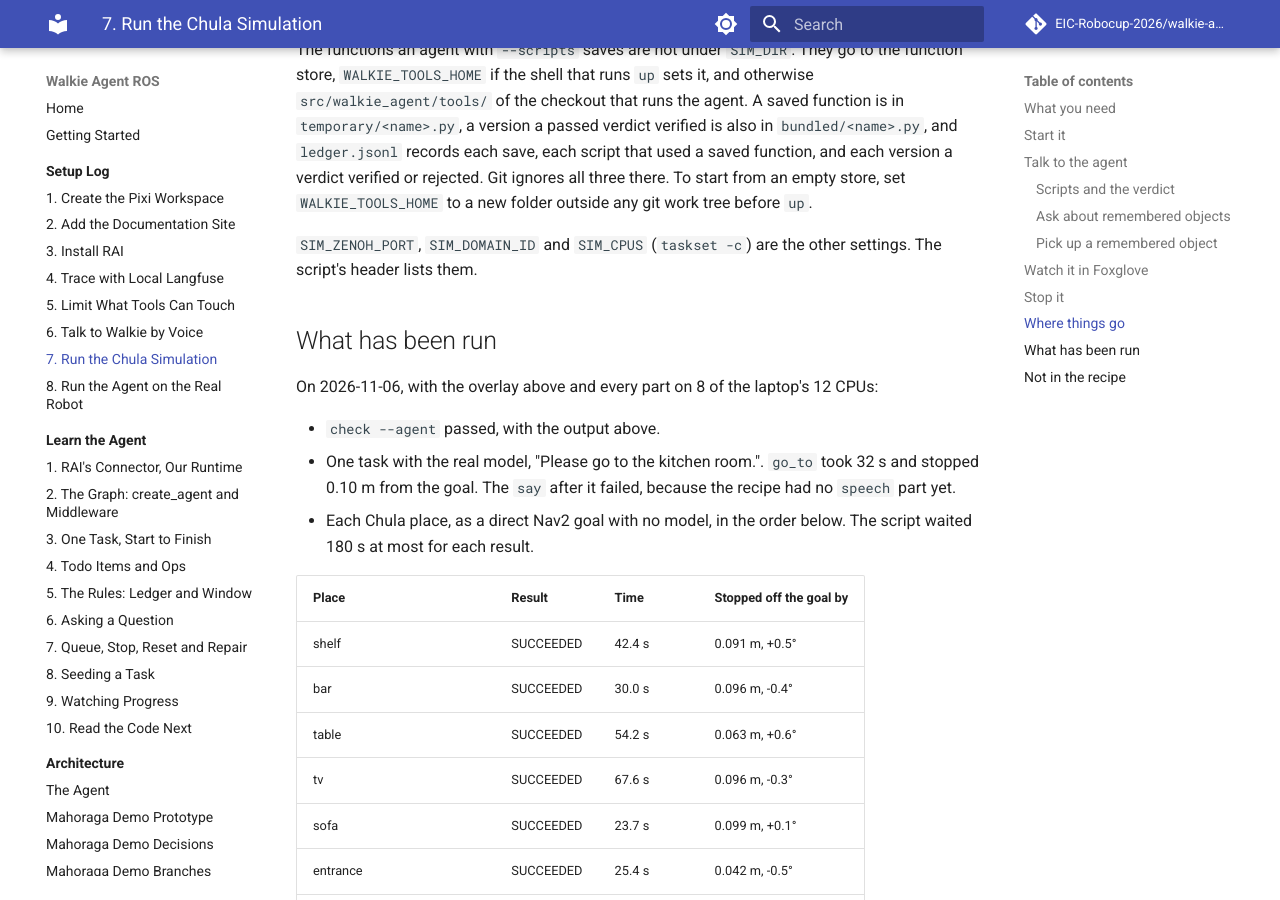
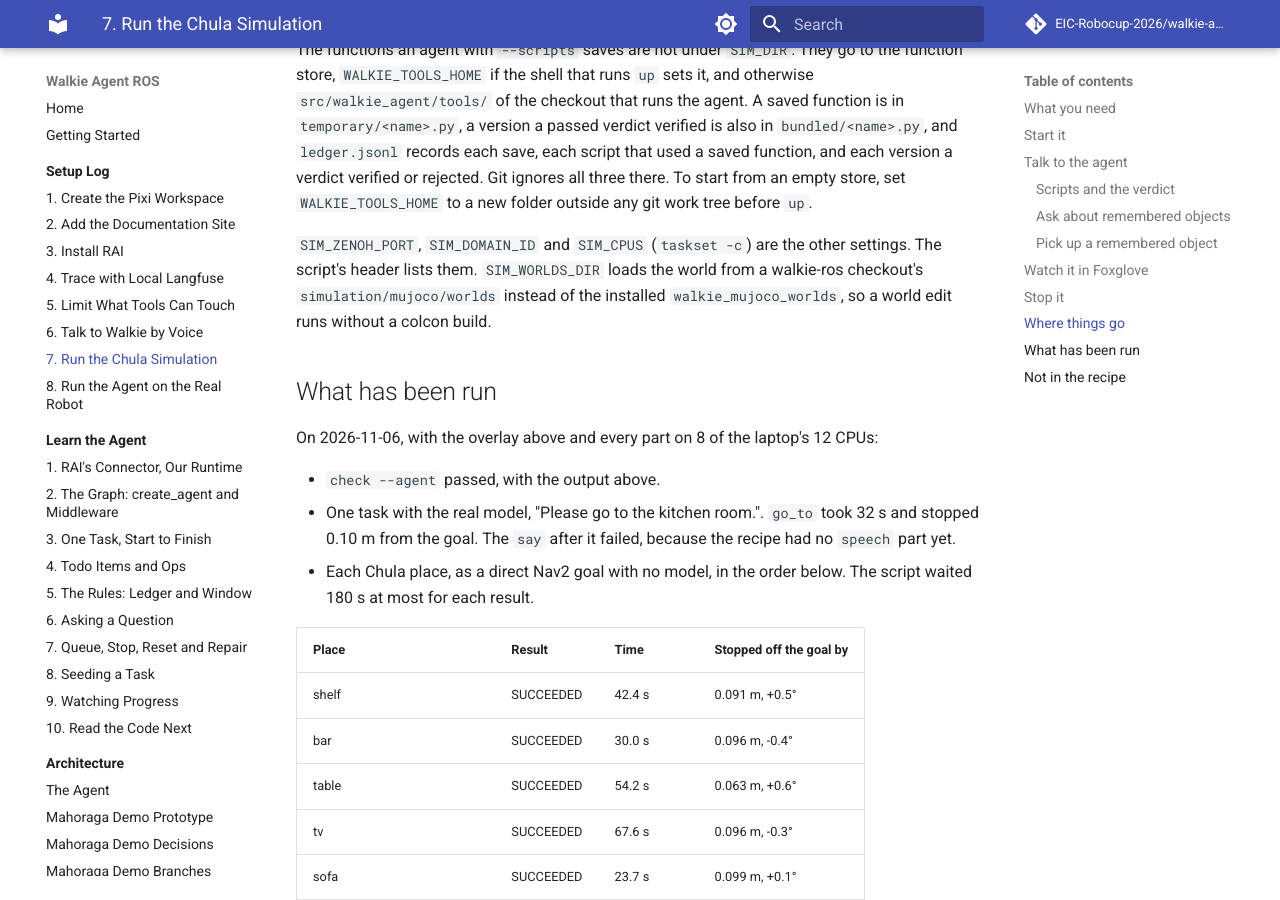
Before and after one commit to EIC-Robocup-2026/walkie-agent-ros, an MkDocs documentation site: the page built from docs/setup/08-chula-simulation.md, in a window 1280 px wide and 900 px high, scrolled down 14525 px. Built offline with MkDocs 1.6.1 and Material for MkDocs 9.7.7, drawn with Linux system fonts in a browser that asks for light colours; comment, search, counter and statistics services are not loaded.

Commit message:
feat: let chula-sim load the world from a worlds directory

```diff
--- a/docs/setup/08-chula-simulation.md
+++ b/docs/setup/08-chula-simulation.md
@@ -655,7 +655,9 @@ ignores all three there. To start from an empty store, set `WALKIE_TOOLS_HOME`
 to a new folder outside any git work tree before `up`.
 
 `SIM_ZENOH_PORT`, `SIM_DOMAIN_ID` and `SIM_CPUS` (`taskset -c`) are the other
-settings. The script's header lists them.
+settings. The script's header lists them. `SIM_WORLDS_DIR` loads the world from a
+walkie-ros checkout's `simulation/mujoco/worlds` instead of the installed
+`walkie_mujoco_worlds`, so a world edit runs without a colcon build.
 
 ## What has been run
 
```
Also changed, not shown: 2 other files.
